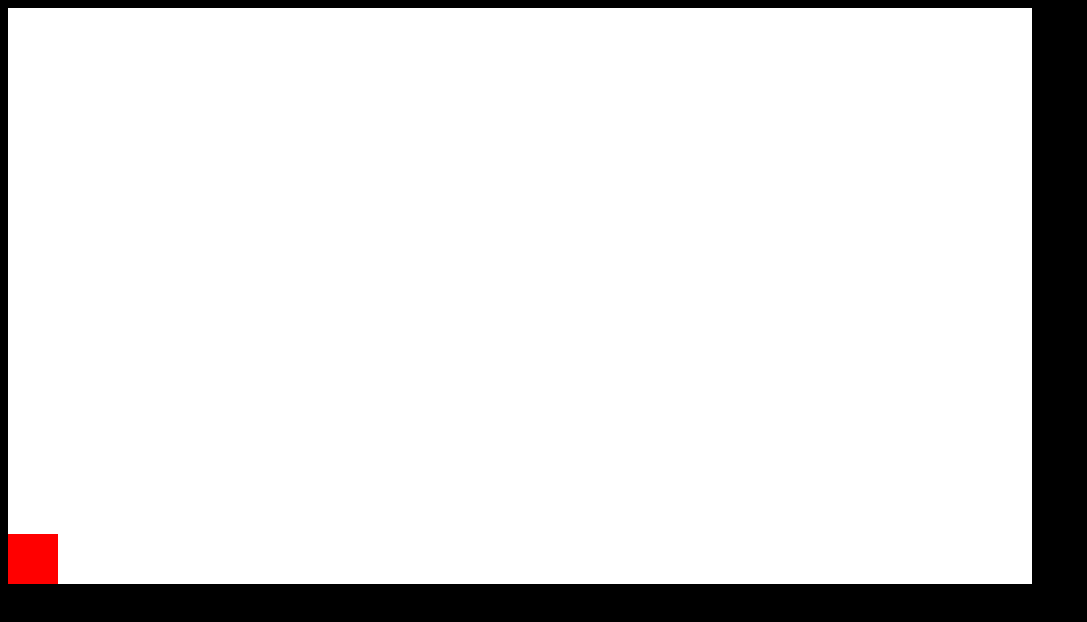
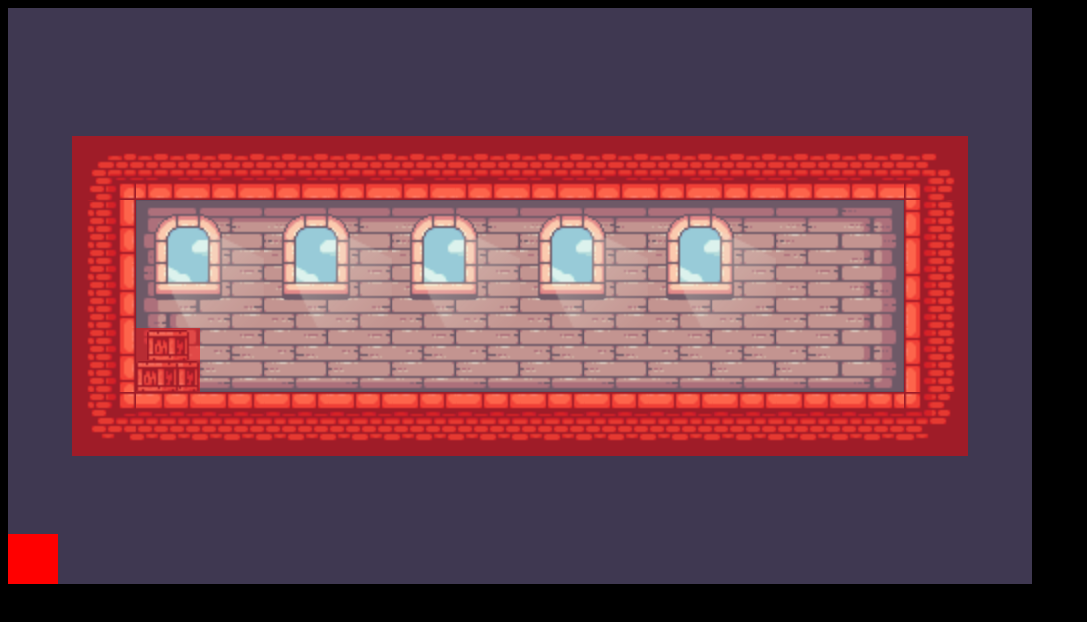
Before and after one commit to arus05/door-platform-game, a plain HTML site: page index.html in a window 1280 px wide. Shown: the whole page, without its empty margins (0-1087 px from the left). Drawn offline with Linux system fonts and the light colour scheme.

Commit message:
added collision blocks

```diff
--- /dev/null
+++ b/data/collisions.js
@@ -0,0 +1,33 @@
+const collisionsData = [
+  [
+    0, 0, 0, 0, 0, 0, 0, 0, 0, 0, 0, 0, 0, 0, 0, 0, 0, 0, 0, 0, 0, 0, 0, 0, 0, 0,
+    0, 0, 0, 0, 0, 0, 0, 292, 292, 292, 292, 292, 292, 292, 292, 292, 292, 292,
+    292, 292, 292, 0, 0, 292, 0, 0, 0, 0, 0, 0, 0, 0, 0, 0, 0, 0, 292, 0, 0, 292,
+    0, 0, 0, 0, 0, 0, 0, 0, 0, 0, 0, 0, 292, 0, 0, 292, 292, 0, 0, 0, 0, 0, 0, 0,
+    0, 0, 0, 0, 292, 0, 0, 292, 292, 292, 292, 292, 292, 292, 292, 292, 292, 292,
+    292, 292, 292, 0, 0, 0, 0, 0, 0, 0, 0, 0, 0, 0, 0, 0, 0, 0, 0, 0, 0, 0, 0, 0,
+    0, 0, 0, 0, 0, 0, 0, 0, 0, 0, 0, 0,
+  ],
+  [
+    292, 292, 292, 292, 292, 292, 292, 0, 0, 0, 0, 0, 0, 0, 0, 0, 292, 0, 0, 0, 0,
+    0, 292, 0, 0, 0, 0, 0, 0, 0, 0, 0, 292, 0, 0, 0, 0, 0, 292, 0, 0, 0, 0, 0, 0,
+    0, 0, 0, 292, 292, 292, 292, 0, 0, 292, 0, 0, 0, 0, 0, 0, 0, 0, 0, 0, 0, 0,
+    292, 0, 0, 292, 0, 0, 292, 292, 292, 292, 292, 292, 0, 0, 292, 292, 292, 0, 0,
+    292, 292, 292, 292, 0, 0, 0, 0, 292, 0, 0, 292, 0, 0, 0, 0, 0, 0, 0, 0, 0, 0,
+    0, 0, 292, 0, 0, 292, 0, 0, 0, 0, 0, 0, 0, 0, 292, 292, 292, 292, 292, 0, 0,
+    292, 292, 292, 292, 292, 292, 292, 292, 292, 292, 292, 0, 0, 0, 0,
+  ],
+  [
+    0, 0, 0, 0, 0, 0, 0, 0, 0, 0, 0, 0, 0, 0, 0, 0, 0, 250, 250, 250, 250, 250,
+    250, 250, 250, 250, 250, 250, 250, 250, 250, 0, 0, 250, 0, 0, 0, 0, 0, 0, 0,
+    0, 0, 0, 0, 0, 250, 0, 0, 250, 0, 0, 0, 0, 0, 0, 0, 0, 0, 0, 0, 0, 250, 0, 0,
+    250, 0, 0, 0, 0, 0, 0, 0, 0, 250, 250, 250, 250, 250, 0, 0, 250, 0, 0, 0, 0,
+    0, 0, 0, 0, 0, 0, 0, 250, 0, 0, 0, 250, 250, 0, 0, 0, 0, 0, 0, 0, 0, 0, 250,
+    250, 0, 0, 0, 250, 250, 250, 250, 250, 250, 250, 250, 250, 250, 250, 250, 250,
+    0, 0, 0, 0, 0, 0, 0, 0, 0, 0, 0, 0, 0, 0, 0, 0, 0, 0,
+  ]
+]
+
+const collisions = collisionsData.map(collision => (
+  parse2D(collision)
+))
--- a/index.html
+++ b/index.html
@@ -5,11 +5,25 @@
   <meta charset="UTF-8">
   <meta name="viewport" content="width=device-width, initial-scale=1.0">
   <title>Document</title>
+
+  <!-- Utils -->
+  <script defer src="js/utils.js"></script>
+  <!-- Utils End-->
+
+  <!-- Data -->
+  <script defer src="data/collisions.js"></script>
+  <!-- Data End -->
+
+  <!-- Scripts -->
+  <script defer src="js/classes/CollisionBlock.js"></script>
+  <script defer src="js/classes/Sprite.js"></script>
+  <script defer src="js/classes/Player.js"></script>
+  <script defer src="js/eventListeners.js"></script>
+  <script defer src="index.js"></script>
+  <!-- Scripts End -->
+
 </head>
 <body>
   <canvas></canvas>
-  <script src="js/classes/Player.js"></script>
-  <script src="js/eventListeners.js"></script>
-  <script src="index.js"></script>
 </body>
 </html>
--- a/index.js
+++ b/index.js
@@ -1,7 +1,17 @@
-canvas = document.querySelector("canvas")
+/** CANVAS SETUP */
+const canvas = document.querySelector("canvas")
 canvas.width = 16*64
 canvas.height = 9*64
-c = canvas.getContext("2d")
+const c = canvas.getContext("2d")
+
+/** GAME CONFIGURATION */
+const backgroundLevel1 = new Sprite({
+  position: {
+    x: 0,
+    y: 0
+  },
+  imageSrc: "./public/images/backgroundLevel1.png"
+})
 
 const player = new Player({
   position: {
@@ -19,18 +29,26 @@ const keys = {
   },
 }
 
-function animate(){
-  c.fillStyle = "white"
-  c.fillRect(0, 0, canvas.width, canvas.height)
+const collisionBlocks = generateCollisionBlocks(collisions[0])
+
+/** ANIMATION LOOP */
+function animate() {
+  /** DRAWING THE BG */
+  backgroundLevel1.draw(c)
+  collisionBlocks.forEach(block => {
+    block.draw(c)
+  })
+
   player.velocity.x = 0
   if(keys.a.pressed){
-    player.velocity.x = -2
+    player.velocity.x = -4
   }
   if(keys.d.pressed){
-    player.velocity.x = 2
+    player.velocity.x = 4
   }
   player.draw(c)
   player.update(canvas)
+
   window.requestAnimationFrame(animate)
 }
 
--- /dev/null
+++ b/js/classes/CollisionBlock.js
@@ -0,0 +1,12 @@
+class CollisionBlock {
+  constructor({ position }) {
+    this.position = position
+    this.width = 64
+    this.height = 64
+  }
+
+  draw(c) {
+    c.fillStyle = "rgba(255,0,0,0.5)"
+    c.fillRect(this.position.x, this.position.y, this.width, this.height)
+  }
+}
--- a/js/classes/Player.js
+++ b/js/classes/Player.js
@@ -9,7 +9,7 @@ class Player{
       x: 0,
       y: 0
     }
-    this.gravity = 0.25
+    this.gravity = 0.5
   }
 
   draw(c){
@@ -34,7 +34,7 @@ class Player{
       this.velocity.x = 0
     }
 
-    if(this.position.x < 0){
+    if (this.position.x < 0) {
       this.position.x = 0
       this.velocity.x = 0
     }
--- /dev/null
+++ b/js/classes/Sprite.js
@@ -0,0 +1,19 @@
+class Sprite {
+  constructor({
+    position,
+    imageSrc
+  }) {
+    this.position = position
+    this.image = new Image()
+    this.image.src = imageSrc
+    this.loaded = false
+    this.image.onload = () => {
+      this.loaded = true
+    }
+  }
+
+  draw(c) {
+    if (!this.loaded) return
+    c.drawImage(this.image, this.position.x, this.position.y)
+  }
+}
--- a/js/eventListeners.js
+++ b/js/eventListeners.js
@@ -2,7 +2,7 @@ window.addEventListener("keydown", (e) => {
   switch(e.key){
     case "w":
       if(player.velocity.y === 0){
-        player.velocity.y = -10
+        player.velocity.y = -15
       }
       break
     case "a":
--- /dev/null
+++ b/js/utils.js
@@ -0,0 +1,25 @@
+const parse2D = (arr) => {
+  const result = []
+  for (let i = 0; i < arr.length; i += 16) {
+    const row = arr.slice(i, i+16)
+    result.push(row)
+  }
+  return result
+}
+
+const generateCollisionBlocks = (collisions) => {
+  const collisionBlocks = []
+  collisions.forEach((row, i) => {
+    row.forEach((block, j) => {
+      if (block !== 0) {
+        collisionBlocks.push(new CollisionBlock({
+          position: {
+            x: j * 64,
+            y: i * 64
+          }
+        }))
+      }
+    })
+  })
+  return collisionBlocks
+}
```
Also changed, not shown: public/images/backgroundLevel1.png (added), public/images/backgroundLevel2.png (added), public/images/backgroundLevel3.png (added), public/images/box.png (added), public/images/doorOpen.png (added), public/images/king/enterDoor.png (added), public/images/king/idle.png (added), public/images/king/idleLeft.png (added), public/images/king/runLeft.png (added), public/images/king/runRight.png (added).
